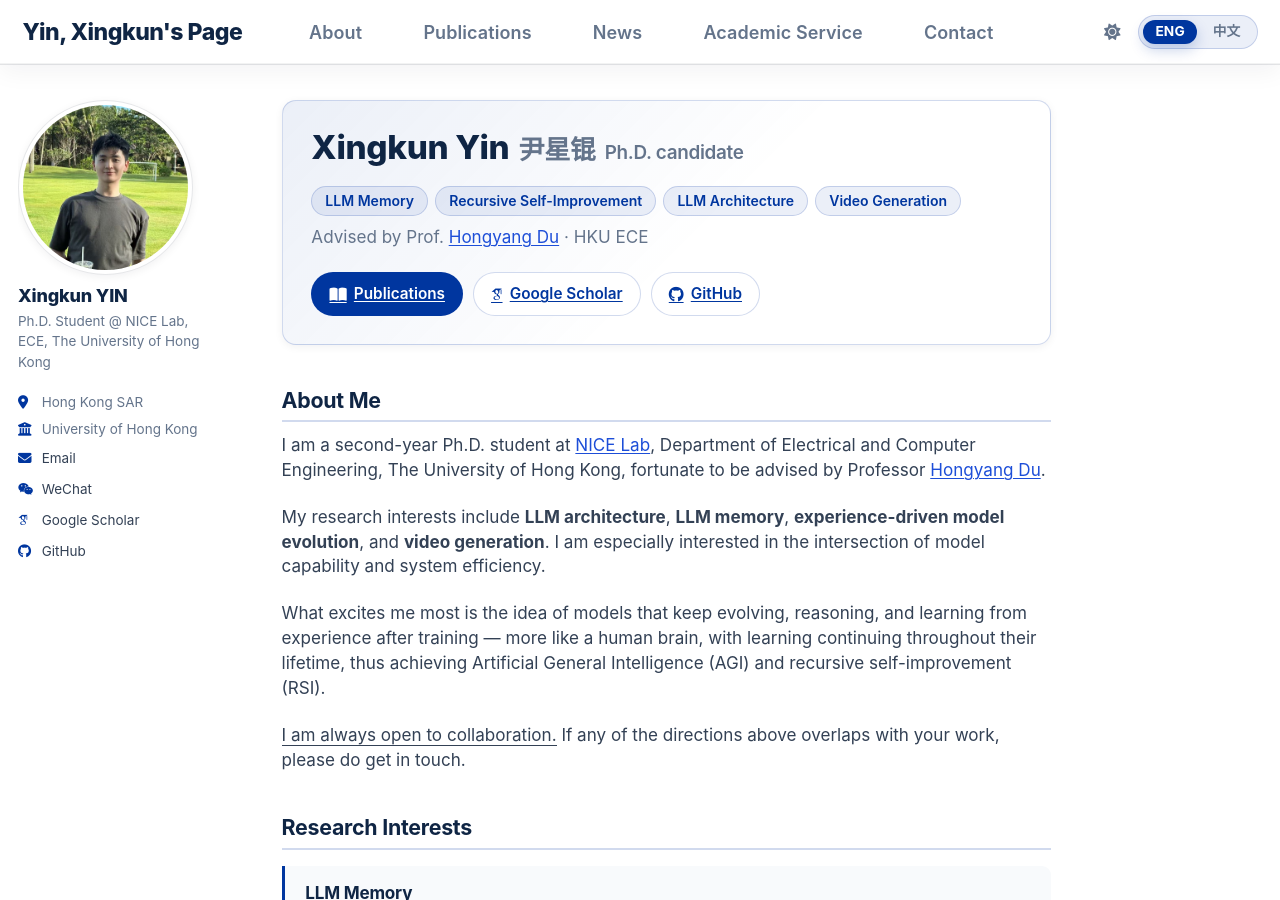
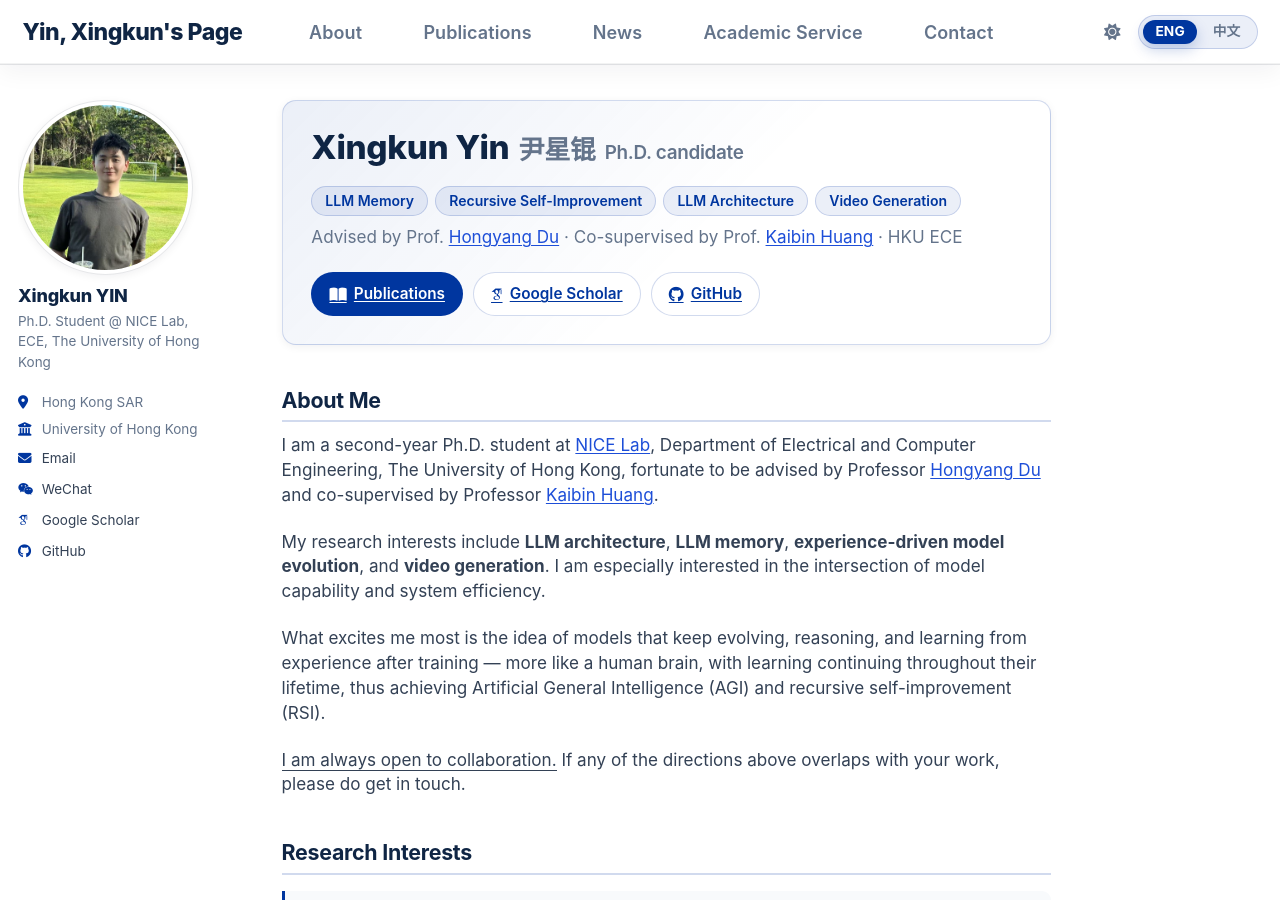
Before and after one commit to troyyxk/troyyxk.github.io, a Jekyll site: the page built from _pages/about.md, in a window 1280 px wide and 900 px high. Built offline with Jekyll 4.4.1, drawn with Linux system fonts in a browser that asks for light colours; some web fonts are replaced; a script bundle is joined from its source files by our own code; library files that are not in the unit come from our copies; comment, search, counter and statistics services are not loaded.

Commit message:
Name Prof. Kaibin Huang as co-supervisor
In the About Me paragraph and in the hero's advisor line, in both languages,
linking to his HKU page. The Chinese text uses his Chinese name like the
existing advisor line does.

```diff
--- a/_pages/about.md
+++ b/_pages/about.md
@@ -20,8 +20,8 @@ redirect_from:
     <li><span class="lang-en lang-inline">Video Generation</span><span class="lang-zh lang-inline">视频生成</span></li>
   </ul>
   <p class="hero__meta">
-    <span class="lang-en lang-inline">Advised by Prof. <a href="https://hongyangdu.github.io/">Hongyang Du</a> &middot; HKU ECE</span>
-    <span class="lang-zh lang-inline">导师：<a href="https://hongyangdu.github.io/">杜泓阳</a>教授 &middot; 香港大学 电机与计算机工程系</span>
+    <span class="lang-en lang-inline">Advised by Prof. <a href="https://hongyangdu.github.io/">Hongyang Du</a> &middot; Co-supervised by Prof. <a href="https://wireless.hku.hk/kaibin-huang">Kaibin Huang</a> &middot; HKU ECE</span>
+    <span class="lang-zh lang-inline">导师：<a href="https://hongyangdu.github.io/">杜泓阳</a>教授 &middot; 共同指导：<a href="https://wireless.hku.hk/kaibin-huang">黄凯斌</a>教授 &middot; 香港大学 电机与计算机工程系</span>
   </p>
   <div class="hero__actions">
     <a class="hero__btn hero__btn--primary" href="{{ base_path }}/publications/"><i class="fas fa-book-open" aria-hidden="true"></i><span class="lang-en lang-inline">Publications</span><span class="lang-zh lang-inline">论文发表</span></a>
@@ -33,14 +33,14 @@ redirect_from:
 <h2 id="about-me"><span class="lang-en lang-inline">About Me</span><span class="lang-zh lang-inline">关于我</span></h2>
 
 <div class="about-summary lang-en lang-block">
-<p>I am a second-year Ph.D. student at <a href="https://hongyangdu.github.io/nice/">NICE Lab</a>, Department of Electrical and Computer Engineering, The University of Hong Kong, fortunate to be advised by Professor <a href="https://hongyangdu.github.io/">Hongyang Du</a>.</p>
+<p>I am a second-year Ph.D. student at <a href="https://hongyangdu.github.io/nice/">NICE Lab</a>, Department of Electrical and Computer Engineering, The University of Hong Kong, fortunate to be advised by Professor <a href="https://hongyangdu.github.io/">Hongyang Du</a> and co-supervised by Professor <a href="https://wireless.hku.hk/kaibin-huang">Kaibin Huang</a>.</p>
 <p>My research interests include <strong>LLM architecture</strong>, <strong>LLM memory</strong>, <strong>experience-driven model evolution</strong>, and <strong>video generation</strong>. I am especially interested in the intersection of model capability and system efficiency.</p>
 <p>What excites me most is the idea of models that keep evolving, reasoning, and learning from experience after training &mdash; more like a human brain, with learning continuing throughout their lifetime, thus achieving Artificial General Intelligence (AGI) and recursive self-improvement (RSI).</p>
 <p><u>I am always open to collaboration.</u> If any of the directions above overlaps with your work, please do get in touch.</p>
 </div>
 
 <div class="about-summary lang-zh lang-block">
-<p>我是香港大学电机与计算机工程系 <a href="https://hongyangdu.github.io/nice/">NICE Lab</a> 的二年级博士研究生，很荣幸由 <a href="https://hongyangdu.github.io/">杜泓阳</a>教授指导。</p>
+<p>我是香港大学电机与计算机工程系 <a href="https://hongyangdu.github.io/nice/">NICE Lab</a> 的二年级博士研究生，很荣幸由 <a href="https://hongyangdu.github.io/">杜泓阳</a>教授指导，并由 <a href="https://wireless.hku.hk/kaibin-huang">黄凯斌</a>教授共同指导。</p>
 <p>我的研究兴趣包括<strong>大模型架构</strong>、<strong>大模型记忆</strong>、<strong>经验驱动的模型演化</strong>和<strong>视频生成</strong>。我尤其关注模型能力与系统效率之间的交叉问题。</p>
 <p>最让我兴奋的研究课题，是让模型在训练结束后依然能够持续进化、思考并从经验中学习，就像人脑一样，让学习贯穿模型的整个生命周期，从而实现通用人工智能（AGI）与递归自我改进（RSI）。</p>
 <p><u>非常欢迎合作。</u>如果上面的方向与您的研究有交集，欢迎随时联系我。</p>
```
